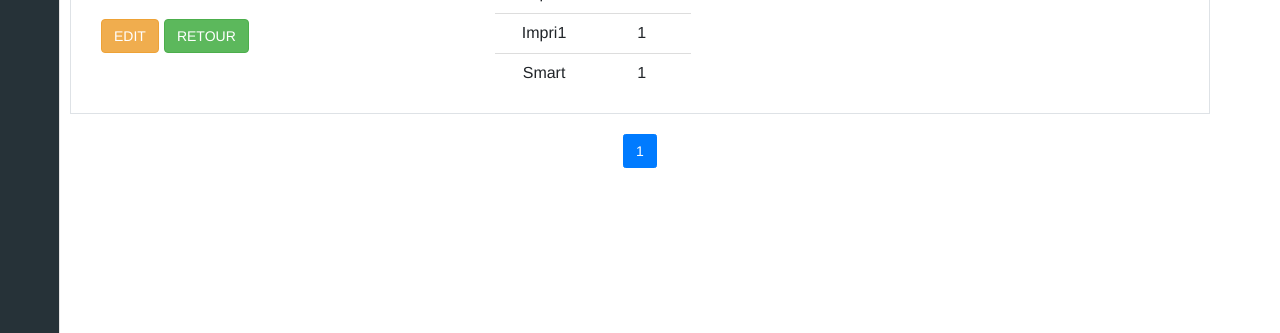
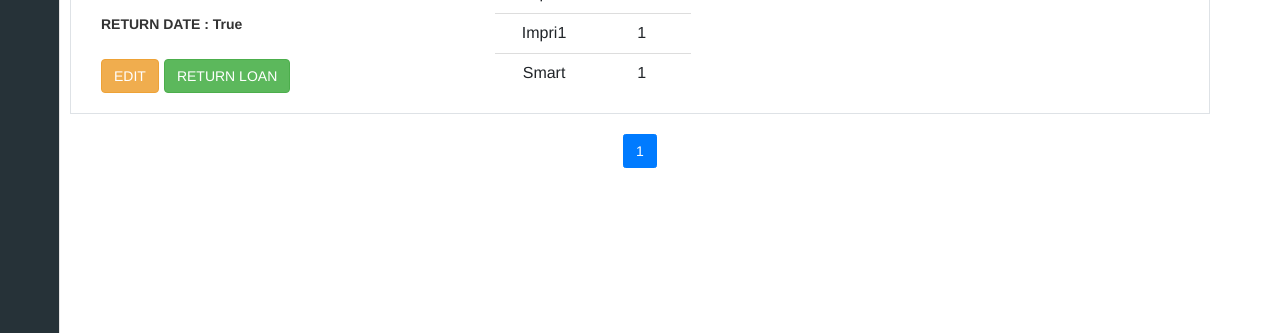
Before and after one commit to dialloDioulde/FabLab, a Django app: page /loan_id/3 in a window 1280 px wide. Shown: the part 432-765 px from the top of the page. Run offline with Django 3.2, Linux system fonts and the light colour scheme; data comes from the database, SQL or seed files in the repository; some libraries are stand-ins or nearby versions; some web fonts are replaced.

Commit message:
Fix placement of buttons

```diff
--- a/projetFablab/urls.py
+++ b/projetFablab/urls.py
@@ -79,7 +79,6 @@ urlpatterns = [
 
     path('loan_id/<int:id>',views.loan, name='loan_id'),
     path('updateLoan/<int:id>',views.updateLoan, name='updateLoan'),
-    #path('deleteLoan/<int:id>', views.deleteLoan, name='deleteLoan'),
     path('DeleteCrudLoan',DeleteCrudLoan.as_view(), name="DeleteCrudLoan"),
 
 
--- a/siteWeb/templates/siteWeb/all_Loan.html
+++ b/siteWeb/templates/siteWeb/all_Loan.html
@@ -53,7 +53,7 @@
                                 <span><i class="material-icons mr-2">remove_red_eye</i></span>SHOW
                             </a>
 
-                            <a href="/updateLoan/{{loan.id}}" class="btn btn-warning mr-2">
+                            <a href="/edit-loan-summary/{{loan.id}}" class="btn btn-warning mr-2">
                                 <span><i class="far fa-edit"></i></span> EDIT
                             </a>
 
--- a/siteWeb/templates/siteWeb/includes/navbar.html
+++ b/siteWeb/templates/siteWeb/includes/navbar.html
@@ -26,7 +26,7 @@
 <!--                <li class="blue-grey darken-4" ><a href="/TypeView">View Types</a></li>-->
 <!--                <li class="blue-grey darken-4" ><a href="/LoanerView">View Loaners</a></li>-->
                 <li class="blue-grey darken-4" ><a href="/allLoan">DASHBOARD</a></li>
-                <li class="blue-grey darken-2" ><a href="/addMaterial">ADD MATERIAL</a></li>
+                <li class="blue-grey darken-4" ><a href="/addMaterial">ADD MATERIAL</a></li>
             {% endif %}
         </ul>
         <ul class = 'hide-on-med-and-down right'>
--- a/siteWeb/templates/siteWeb/loan.html
+++ b/siteWeb/templates/siteWeb/loan.html
@@ -11,9 +11,10 @@
             <strong>CREATION DATE : {{loan_loaner.creation_date_loan}}</strong> <br> <br>
             <strong>EXPECTED RETURN DATE : {{loan_loaner.expected_return_date}}</strong> <br> <br>
             <strong>RETURN DATE : {{loan_loaner.return_date}}</strong> <br> <br>
+            <strong>RETURN DATE : {{loan_loaner.returned}}</strong> <br> <br>
             <center class="d-flex">
                 <a href="../edit-loan-summary/{{loan_loaner.id}}"><button class="btn btn-warning mt-2 mb-4">EDIT</button></a>
-                <a href="../allLoan"><button class="btn btn-success mt-2 mb-4 ml-2">RETOUR</button></a>
+                <a href="../updateLoan/{{loan_loaner.id}}"><button class="btn btn-success mt-2 mb-4 ml-2">RETURN LOAN</button></a>
             </center>
         </div>
         <table class="table table-responsive col-md-4 mt-2 ml-4">
--- a/siteWeb/templates/siteWeb/loan_not_returned.html
+++ b/siteWeb/templates/siteWeb/loan_not_returned.html
@@ -53,7 +53,7 @@
                             <a href="/loan_id/{{loan.id}}" class="btn btn-primary mr-2 d-flex">
                                 <span><i class="material-icons mr-2">remove_red_eye</i></span>SHOW
                             </a>
-                            <a href="/updateLoan/{{loan.id}}" class="btn btn-warning mr-2">
+                            <a href="/edit-loan-summary/{{loan.id}}" class="btn btn-warning mr-2">
                                 <span><i class="far fa-edit"></i></span> EDIT
                             </a>
 
--- a/siteWeb/templates/siteWeb/loan_surpassed.html
+++ b/siteWeb/templates/siteWeb/loan_surpassed.html
@@ -53,7 +53,7 @@
                             <a href="/loan_id/{{loan.id}}" class="btn btn-primary mr-2 d-flex">
                                 <span><i class="material-icons mr-2">remove_red_eye</i></span>SHOW
                             </a>
-                            <a href="/updateLoan/{{loan.id}}" class="btn btn-warning mr-2">
+                            <a href="/edit-loan-summary/{{loan.id}}" class="btn btn-warning mr-2">
                                 <span><i class="far fa-edit"></i></span> EDIT
                             </a>
 
--- a/siteWeb/views.py
+++ b/siteWeb/views.py
@@ -421,7 +421,7 @@ class loan_form(LoginRequiredMixin, View):
                 for material in loan_materials:
                     material.save()
 
-                messages.success(self.request, f" Loan saved successfully")
+                messages.success(self.request, f"Loan saved successfully")
                 return redirect(homepage)
             else:
                 messages.info(self.request, "Please fill in the required fields")
@@ -490,7 +490,7 @@ def updateLoan(request, id):
         loan.returned = False
     loan.return_date = timezone.now()
     loan.save()
-    return redirect('allLoan')
+    return redirect("loan_id",id=id)
 
 
 # Delete Loan
```
